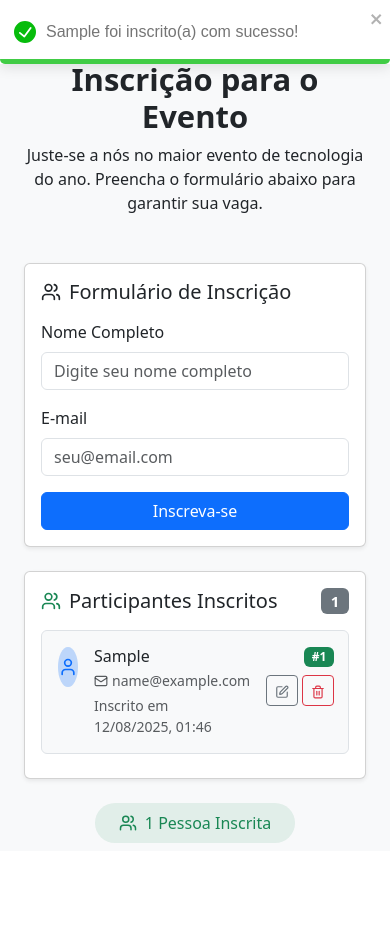
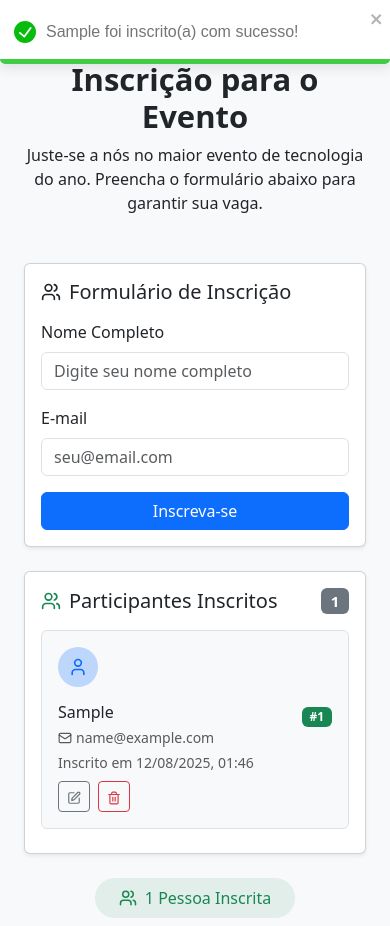
Before and after one commit to Neto-Pereira25/technical_challenge_even, a React (Vite) app in the folder pratical-development/: page / in a window 390 px wide. Both pictures are taken after typing "Sample", "name@example.com" into the empty fields and a click on the button "Inscreva-se". Before the commit the page ends 851 px from the top, so only its background shows below. Built offline with nearby package versions, Linux system fonts and the light colour scheme.

Commit message:
style: adjust participant list layout for better mobile responsiveness

```diff
--- a/pratical-development/src/components/ParticipantList.tsx
+++ b/pratical-development/src/components/ParticipantList.tsx
@@ -25,39 +25,44 @@ const ParticipantList = ({ participants, onEdit, onDelete }: ParticipantListProp
             {participants.map((p, index) => (
                 <div
                     key={p.id}
-                    className="d-flex align-items-start gap-3 p-3 border rounded mb-2 bg-light"
+                    className="d-flex flex-column flex-sm-row align-items-start gap-3 p-3 border rounded mb-2 bg-light"
                 >
                     <div
-                        className="rounded-circle bg-primary bg-opacity-25 d-flex align-items-center justify-content-center"
+                        className="rounded-circle bg-primary bg-opacity-25 d-flex align-items-center justify-content-center flex-shrink-0"
                         style={{ width: 40, height: 40 }}
                     >
                         <User size={20} className="text-primary" />
                     </div>
 
-                    <div className="flex-grow-1">
-                        <h6 className='mb-1 text-truncate'>{p.name}</h6>
-                        <div className='small text-muted d-flex align-items-center gap-1'>
+                    <div className="flex-grow-1 w-100">
+                        <div className="d-flex justify-content-between align-items-start flex-wrap">
+                            <h6 className="mb-1 text-truncate" style={{ maxWidth: '70%' }}>
+                                {p.name}
+                            </h6>
+                            <Badge bg="success" className="mt-1">
+                                #{index + 1}
+                            </Badge>
+                        </div>
+
+                        <div className="small text-muted d-flex align-items-center gap-1 flex-wrap">
                             <Mail size={14} />
-                            <span className='text-truncate'>{p.email}</span>
+                            <span className="text-truncate">{p.email}</span>
                         </div>
-                        <div className='text-muted small mt-1'>
+                        <div className="text-muted small mt-1">
                             Inscrito em {formatDate(p.registeredAt)}
                         </div>
-                    </div>
 
-                    <div className='d-flex flex-column align-items-end gap-2'>
-                        <Badge bg='success'>#{index + 1}</Badge>
-                        <div className='d-flex gap-1'>
+                        <div className="d-flex gap-2 mt-2">
                             <Button
-                                size='sm'
-                                variant='outline-secondary'
+                                size="sm"
+                                variant="outline-secondary"
                                 onClick={() => onEdit(p)}
                             >
                                 <Edit size={14} />
                             </Button>
                             <Button
-                                size='sm'
-                                variant='outline-danger'
+                                size="sm"
+                                variant="outline-danger"
                                 onClick={() => onDelete(p)}
                             >
                                 <Trash2 size={14} />
--- a/pratical-development/src/pages/NotFound.tsx
+++ b/pratical-development/src/pages/NotFound.tsx
@@ -1,6 +1,6 @@
 import { AlertTriangle } from 'lucide-react';
 import { useEffect } from 'react';
-import { Button, Col, Container, Row } from 'react-bootstrap';
+import { Col, Container, Row } from 'react-bootstrap';
 import { Link, useLocation } from 'react-router-dom';
 
 const NotFound = () => {
@@ -19,9 +19,9 @@ const NotFound = () => {
                     <AlertTriangle size={88} className='text-warning mb-3' />
                     <h1 className='display-4'>404</h1>
                     <p className='lead text-muted'>Oops! Página não encontrada</p>
-                    <Button as={Link} to='/' variant='primary'>
+                    <Link to='/' className='btn btn-primary'>
                         Voltar para a Página Inicial
-                    </Button>
+                    </Link>
                 </Col>
             </Row>
         </Container>
```
